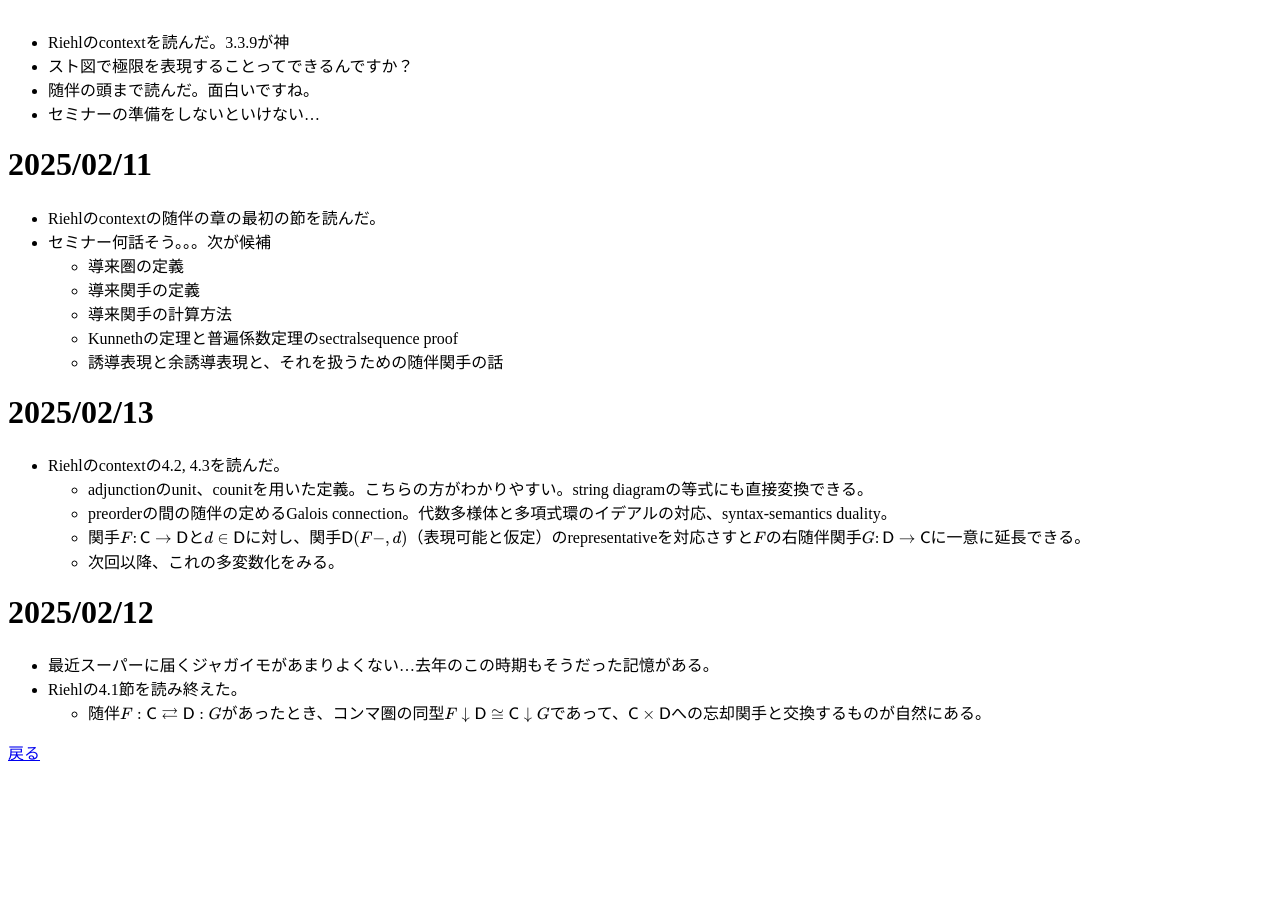
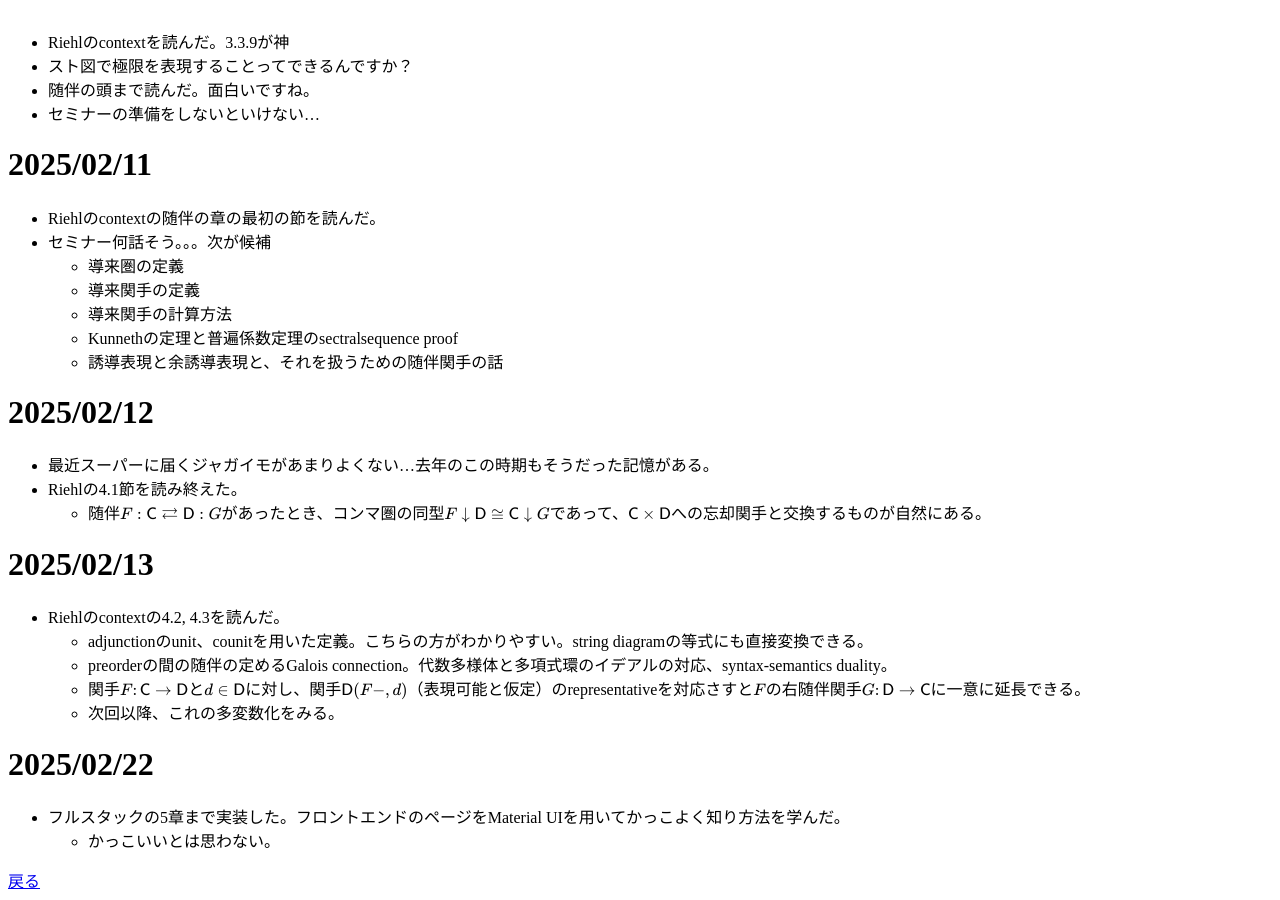
Before and after one commit to McMoscovium/mcmoscovium.github.io, a Jekyll site: the page built from diary/2025-02/index.md, in a window 1280 px wide and 900 px high, scrolled down 652 px. Built offline with Jekyll 4.4.1, drawn with Linux system fonts in a browser that asks for light colours; our own code applies the rules of GitHub Pages for plain Markdown files; before the commit the page ends 1424 px from its top, so only the background shows below that.

Commit message:
Update index.md

```diff
--- a/diary/2025-02/index.md
+++ b/diary/2025-02/index.md
@@ -33,6 +33,11 @@
   - Kunnethの定理と普遍係数定理のsectralsequence proof
   - 誘導表現と余誘導表現と、それを扱うための随伴関手の話
 
+# 2025/02/12
+- 最近スーパーに届くジャガイモがあまりよくない...去年のこの時期もそうだった記憶がある。
+- Riehlの4.1節を読み終えた。
+  - 随伴$F:\mathsf{C}\rightleftarrows\mathsf{D}:G$があったとき、コンマ圏の同型$F\downarrow\mathsf{D}\cong \mathsf{C}\downarrow G$であって、$\mathsf{C}\times\mathsf{D}$への忘却関手と交換するものが自然にある。
+
 # 2025/02/13
 - Riehlのcontextの4.2, 4.3を読んだ。
   - adjunctionのunit、counitを用いた定義。こちらの方がわかりやすい。string diagramの等式にも直接変換できる。
@@ -40,8 +45,6 @@
   - 関手$F\colon\mathsf{C}\to\mathsf{D}$と$d\in\mathsf D$に対し、関手$\mathsf{D}(F-,d)$（表現可能と仮定）のrepresentativeを対応さすと$F$の右随伴関手$G\colon \mathsf D\to\mathsf C$に一意に延長できる。
   - 次回以降、これの多変数化をみる。
 
-
-# 2025/02/12
-- 最近スーパーに届くジャガイモがあまりよくない...去年のこの時期もそうだった記憶がある。
-- Riehlの4.1節を読み終えた。
-  - 随伴$F:\mathsf{C}\rightleftarrows\mathsf{D}:G$があったとき、コンマ圏の同型$F\downarrow\mathsf{D}\cong \mathsf{C}\downarrow G$であって、$\mathsf{C}\times\mathsf{D}$への忘却関手と交換するものが自然にある。
+# 2025/02/22
+- フルスタックの5章まで実装した。フロントエンドのページをMaterial UIを用いてかっこよく知り方法を学んだ。
+  - かっこいいとは思わない。
```
